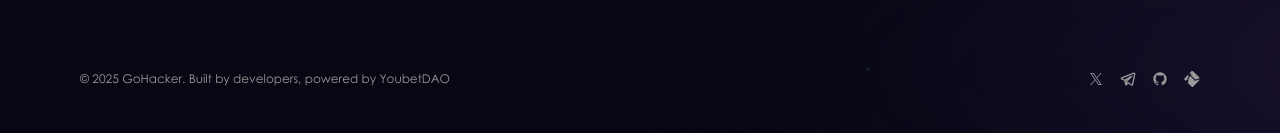
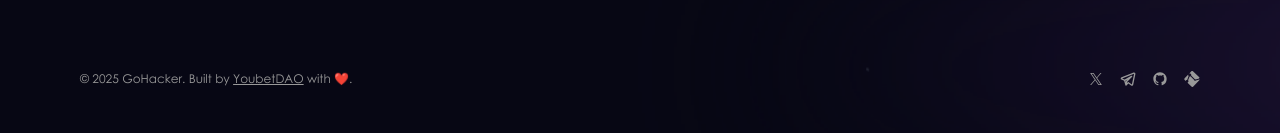
Before and after one commit to YoubetDao/GoHacker-Frontend, a Next.js app: page /dashboard in a window 1280 px wide. Shown: the part 1121-1254 px from the top of the page. Built offline with nearby package versions, Linux system fonts and the light colour scheme; no server answers.

Commit message:
fix: footer

```diff
--- a/app/_components/footer.tsx
+++ b/app/_components/footer.tsx
@@ -74,7 +74,15 @@ export default function Footer() {
   return (
     <div className="flex justify-between mt-4 text-[12px] text-[#999999] font-medium">
       <div className="">
-        © 2025 GoHacker. Built by developers, powered by YoubetDAO
+        © 2025 GoHacker. Built by{" "}
+        <a
+          href="https://github.com/YoubetDao"
+          target="_blank"
+          className="underline hover:text-white"
+        >
+          YoubetDAO
+        </a>{" "}
+        with ❤️.
       </div>
       <div className="flex gap-4 ">
         {SOCIAL_LINKS.map((link) => (
--- a/components/Footer.tsx
+++ b/components/Footer.tsx
@@ -77,15 +77,15 @@ export default function Footer() {
 
         {/* Bottom Section */}
         <div className="flex justify-end items-center space-x-2 text-sm ">
-          © 2025 GoHacker. Built by developers, powered by
+          © 2025 GoHacker. Built by{" "}
           <a
             href="https://github.com/YoubetDao"
             target="_blank"
-            className="underline hover:text-white ml-2"
+            className="underline hover:text-white ml-1 mr-1"
           >
             YoubetDAO
-          </a>
-          .
+          </a>{" "}
+          with ❤️.
         </div>
       </div>
     </footer>
```
